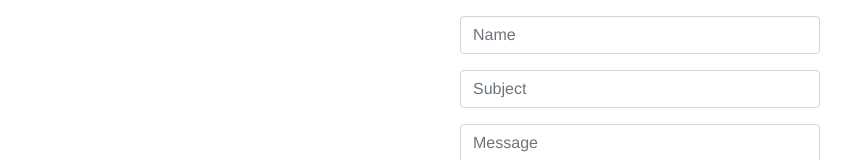
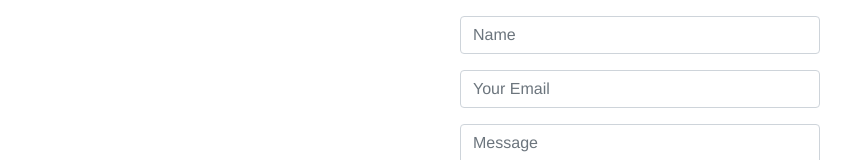
Before and after one commit to cliff42/seanWebsite, a Vue app in the folder app/: page /#/contact in a window 1280 px wide. Shown: the part 212-372 px from the top of the page, without its empty margins (0-867 px from the left). Built offline with nearby package versions, Linux system fonts and the light colour scheme; what vue-trend-chart, vue-youtube would draw is missing.

Commit message:
initial progess on contact page

```diff
--- a/app/package.json
+++ b/app/package.json
@@ -13,6 +13,7 @@
     "bootstrap": "^4.5.3",
     "bootstrap-vue": "^2.21.2",
     "core-js": "^3.6.5",
+    "emailjs-com": "^2.6.4",
     "vue": "^2.6.11",
     "vue-google-api": "^0.2.0",
     "vue-router": "^3.2.0",
--- a/app/src/views/Contact.vue
+++ b/app/src/views/Contact.vue
@@ -7,8 +7,12 @@
                       placeholder="Name" v-model="name"/>
       </b-form-group>
       <b-form-group>
-      <b-form-input class="input" type="text"
-                      placeholder="Subject" v-model="subject"/>
+        <b-form-input
+          type="email"
+          v-model="email"
+          name="email"
+          placeholder="Your Email"
+        />
       </b-form-group>
       <b-form-group>
         <b-form-textarea
@@ -39,41 +43,40 @@
 <script>
 import { ref } from '@vue/composition-api';
 import axios from 'axios';
+import emailjs from 'emailjs-com';
 
 export default {
   name: 'Home',
   setup() {
     const name = ref('');
-    const subreddit = ref('');
-    const optionSpeech = ref(false);
-    const optionNews = ref(false);
+    const email = ref('');
+    const sendEmail = ref('');
     const message = ref('');
 
     async function onSubmit() {
 
-      var formData = {
-        "name": name.value,
-        "subreddit": subreddit.value,
-        "hateSpeech": optionSpeech.value,
-        "fakeNews": optionNews.value,
+
+      //TODO: Get Correct Template Info From Sean - From this website: https://dashboard.emailjs.com/sign-in
+      try {
+        emailjs.sendForm('YOUR_SERVICE_ID', 'YOUR_TEMPLATE_ID', e.target,
+        'YOUR_USER_ID', {
+          name: this.name,
+          email: this.email,
+          message: this.message
+        })
+
+      } catch(error) {
+          console.log({error})
       }
-
-      console.log(formData);
-
-      try {
-        await axios.post('http://localhost:4000/postBot', formData);
-        message.value = 'Bot Created!';
-      } catch (err) {
-        console.log(err);
-        message.value = err;
-      }
+      // Reset form field
+      this.name = ''
+      this.email = ''
+      this.message = ''
     };
 
     return {
       name,
-      subreddit,
-      optionSpeech,
-      optionNews,
+      email,
       onSubmit,
       message,
     };
--- a/app/src/views/Films.vue
+++ b/app/src/views/Films.vue
@@ -16,7 +16,7 @@ import { ref } from '@vue/composition-api';
 export default {
   name: 'Films',
   setup() {
-    const videoId0 = 'n3pmrBaJSgA'
+    const videoId0 = 'prYReYk4f3k'
     const videoId1 = 'Aeu855db-Co'
     const channelId = ref('UCrhHo4x64Ong7FXdejiEf9Q');
 
```
Also changed, not shown: 1 other file (tests, documents, lock files or other folders).
